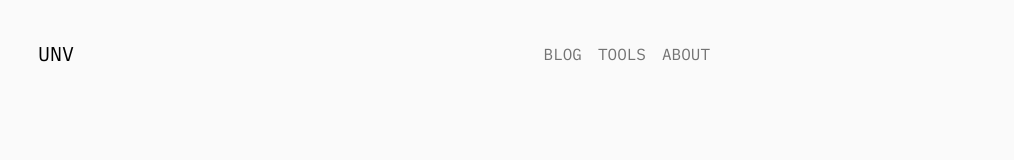
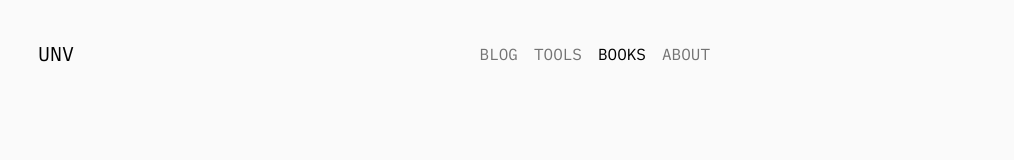
Before and after one commit to unvalley/me, a Next.js app: page /books in a window 1280 px wide. Shown: the top 160 px of the page, without its empty margins (266-1280 px from the left). Built offline with nearby package versions, Linux system fonts and the light colour scheme.

Commit message:
fix: layout

```diff
--- a/app/books/Client.tsx
+++ b/app/books/Client.tsx
@@ -5,6 +5,7 @@ import type { Book, LayoutMode, SortKey, ScatterItem } from "./types";
 import {
   CARD_H,
   CARD_W,
+  GRID_MAX_WIDTH,
   clamp,
   computeGridPosition,
   makeInitialScatter,
@@ -345,9 +346,11 @@ export const BooksCanvas = () => {
       string,
       { x: number; y: number; rot: number; z: number }
     > = {};
+    const gridWidth = Math.max(0, Math.min(size.width, GRID_MAX_WIDTH));
+    const leftPad = Math.max(0, Math.floor((size.width - gridWidth) / 2));
     sortedForGrid.forEach((b, i) => {
-      const { x, y } = computeGridPosition(i, size.width);
-      map[b.isbn] = { x, y, rot: 0, z: 10 + i };
+      const { x, y } = computeGridPosition(i, gridWidth);
+      map[b.isbn] = { x: leftPad + x, y, rot: 0, z: 10 + i };
     });
     return map;
   }, [sortedForGrid, size.width]);
@@ -393,7 +396,7 @@ export const BooksCanvas = () => {
   };
 
   return (
-    <div className="relative">
+    <div className="relative pt-6 pb-8">
       {/* Controls (bottom-right): Sort + Align/Scatter */}
       <div className="pointer-events-auto fixed right-4 bottom-4 md:right-6 md:bottom-6 z-[900]">
         <div className="flex items-center gap-2 rounded-full border border-gray-300/60 bg-gray-50/85 px-2.5 py-1.5 shadow-sm backdrop-blur dark:border-gray-700/60 dark:bg-gray-900/85">
--- a/app/books/utils.ts
+++ b/app/books/utils.ts
@@ -6,6 +6,7 @@ export const CARD_W = 160; // px
 export const CARD_H = 240; // px
 export const CARD_META_H = 44; // caption (title) height used for grid spacing
 export const GAP = 24; // px
+export const GRID_MAX_WIDTH = 720; // px, maximum content width for aligned grid
 
 export const sortBooks = (books: Book[], _key: SortKey): Book[] => {
   const sorted = [...books];
--- a/data/index.ts
+++ b/data/index.ts
@@ -1,6 +1,7 @@
 export const headerNavLinks = [
   { href: "/blog", title: "BLOG" },
   { href: "/tools", title: "TOOLS" },
+  { href: "/books", title: "BOOKS" },
   { href: "/about", title: "ABOUT" },
 ];
 
```
